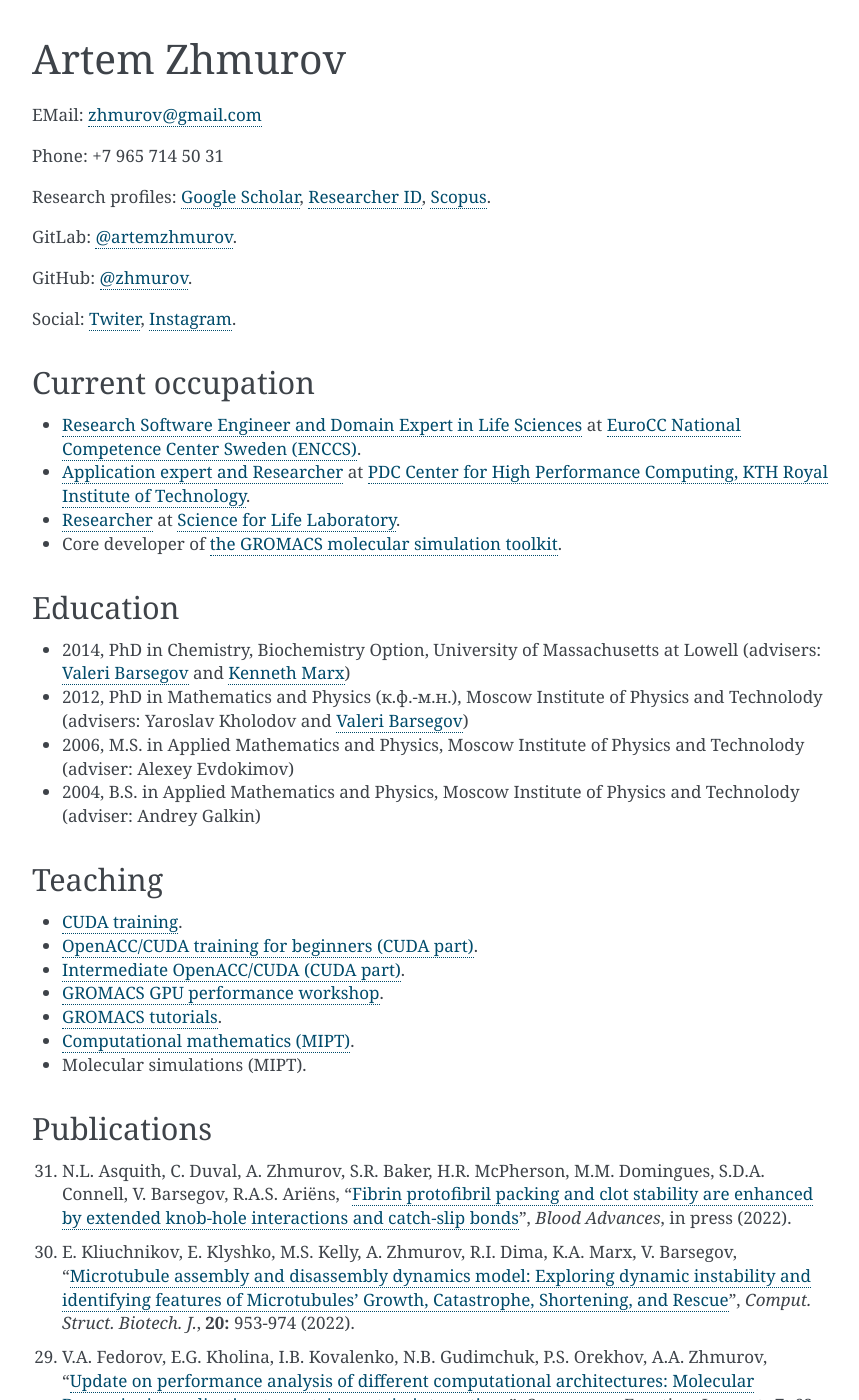
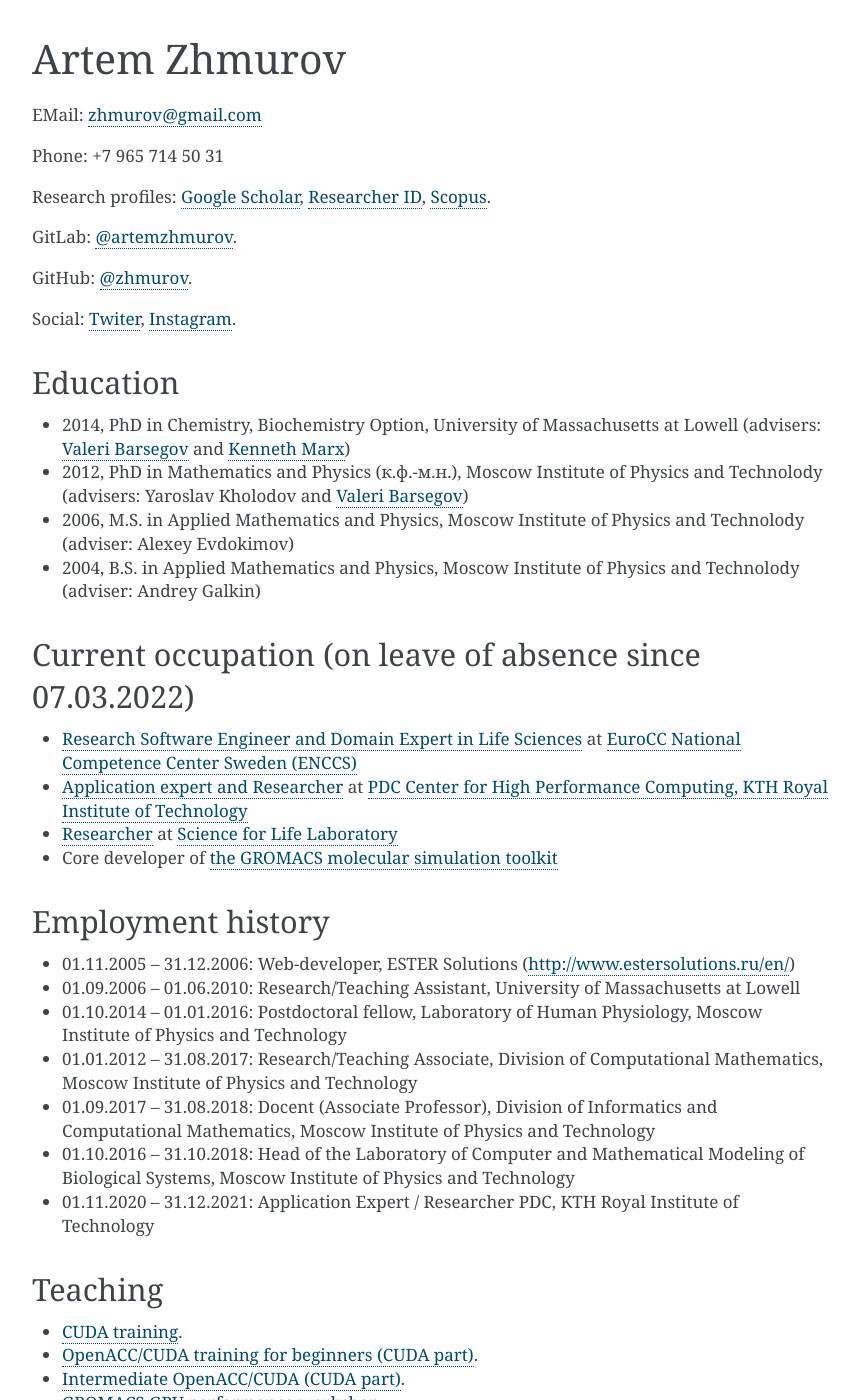
Before and after one commit to zhmurov/webpage, a Sphinx documentation site: the page built from source/index.rst, in a window 1280 px wide and 1400 px high. Shown: the whole window, without its empty margins (168-1027 px from the left). Built offline with Sphinx 7.4.7, drawn with Linux system fonts in a browser that asks for light colours; some of the changed text lies outside the part shown.

Commit message:
Add former employment, move employment to separate rst file, remove TOC

```diff
--- /dev/null
+++ b/source/employment.rst
@@ -0,0 +1,30 @@
+Current occupation (on leave of absence since 07.03.2022)
+---------------------------------------------------------
+
+- `Research Software Engineer and Domain Expert in Life Sciences <https://enccs.se/artem-zhmurov>`_
+  at `EuroCC National Competence Center Sweden (ENCCS) <https://enccs.se/>`_
+
+- `Application expert and Researcher <https://www.kth.se/profile/zhmurov?l=en>`_
+  at `PDC Center for High Performance Computing, KTH Royal Institute of Technology <https://www.pdc.kth.se/>`_
+
+- `Researcher <https://www.biophysics.se/index.php/members/artem-zhmurov/>`_
+  at `Science for Life Laboratory <https://www.scilifelab.se/>`_
+
+- Core developer of `the GROMACS molecular simulation toolkit <https://gitlab.com/gromacs/gromacs>`_
+
+Employment history
+------------------
+
+- 01.11.2005 -- 31.12.2006: Web-developer, ESTER Solutions (http://www.estersolutions.ru/en/)
+
+- 01.09.2006 -- 01.06.2010: Research/Teaching Assistant, University of Massachusetts at Lowell
+
+- 01.10.2014 -- 01.01.2016: Postdoctoral fellow, Laboratory of Human Physiology, Moscow Institute of Physics and Technology
+
+- 01.01.2012 -- 31.08.2017: Research/Teaching Associate, Division of Computational Mathematics, Moscow Institute of Physics and Technology
+
+- 01.09.2017 -- 31.08.2018: Docent (Associate Professor), Division of Informatics and Computational Mathematics, Moscow Institute of Physics and Technology
+
+- 01.10.2016 -- 31.10.2018: Head of the Laboratory of Computer and Mathematical Modeling of Biological Systems, Moscow Institute of Physics and Technology
+
+- 01.11.2020 -- 31.12.2021: Application Expert / Researcher PDC, KTH Royal Institute of Technology
--- a/source/index.rst
+++ b/source/index.rst
@@ -55,15 +41,10 @@ Education
 
 - 2004, B.S. in Applied Mathematics and Physics, Moscow Institute of Physics and Technolody (adviser: Andrey Galkin)
 
+.. include:: employment.rst
+
 .. include:: teaching.rst
 
 .. include:: publications.rst
 
 .. include:: funding.rst
-
-.. toctree::
-   :maxdepth: 1
-
-   teaching
-   publications
-   funding
```
Also changed, not shown: other parts of source/index.rst (+0 -14 lines).
